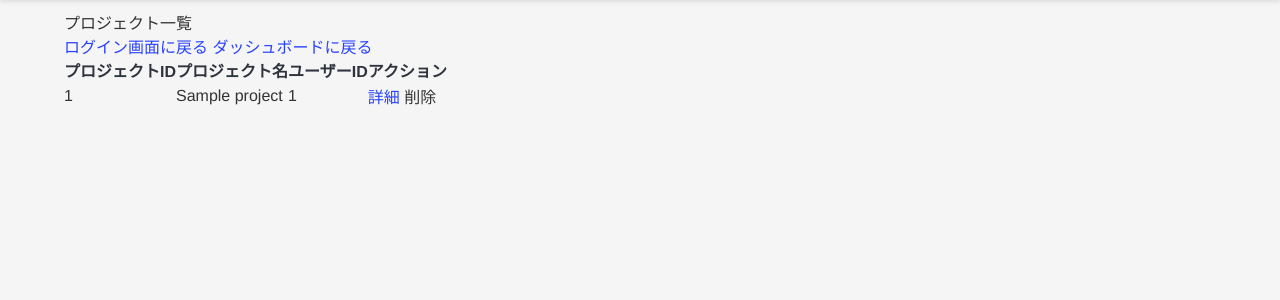
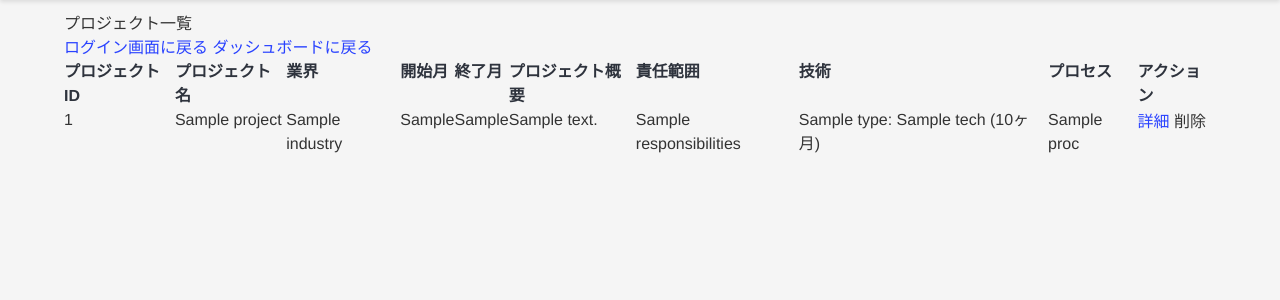
Before and after one commit to kondo-akihiro-git/project-Flask-SkillSheet, a Python web app: template myapp/templates/admin_projects.html in a window 1280 px wide. Shown: the part 52-352 px from the top of the page. Run offline with Jinja, Linux system fonts and the light colour scheme; the template is opened without the code that fills it: most values are stand-ins (such as "Sample title", 1, 10 or a date in 2020).

Commit message:
feat: 管理者画面でのプロジェクト全体表示

```diff
--- a/myapp/templates/admin_projects.html
+++ b/myapp/templates/admin_projects.html
@@ -2,14 +2,22 @@
 
 {% block content %}
 <h1>プロジェクト一覧</h1>
+
 <a href="{{ url_for('admin_login') }}">ログイン画面に戻る</a>
 <a href="{{ url_for('admin_dashboard') }}">ダッシュボードに戻る</a>
+
 <table>
     <thead>
         <tr>
             <th>プロジェクトID</th>
             <th>プロジェクト名</th>
-            <th>ユーザーID</th>
+            <th>業界</th>
+            <th>開始月</th>
+            <th>終了月</th>
+            <th>プロジェクト概要</th>
+            <th>責任範囲</th>
+            <th>技術</th>
+            <th>プロセス</th>
             <th>アクション</th>
         </tr>
     </thead>
@@ -18,7 +26,25 @@
         <tr>
             <td>{{ project.id }}</td>
             <td>{{ project.project_name }}</td>
-            <td>{{ project.user_id }}</td>
+            <td>{{ project.industry }}</td>
+            <td>{{ project.start_month }}</td>
+            <td>{{ project.end_month }}</td>
+            <td>{{ project.project_summary }}</td>
+            <td>{{ project.responsibilities }}</td>
+            <td>
+                <ul>
+                    {% for tech in project.technologies %}
+                    <li>{{ tech.type }}: {{ tech.name }} ({{ tech.duration_months }}ヶ月)</li>
+                    {% endfor %}
+                </ul>
+            </td>
+            <td>
+                <ul>
+                    {% for proc in project.processes %}
+                    <li>{{ proc.name }}</li>
+                    {% endfor %}
+                </ul>
+            </td>
             <td>
                 <a href="{{ url_for('admin_project_detail', project_id=project.id) }}">詳細</a>
                 <form action="{{ url_for('admin_project_delete', project_id=project.id) }}" method="post" style="display:inline;">
@@ -29,4 +55,8 @@
         {% endfor %}
     </tbody>
 </table>
+
+<div id="pagination">
+    <!-- ページネーションがここに表示される -->
+</div>
 {% endblock %}
```
Also changed, not shown: myapp/run.py (+19 -2 lines).
